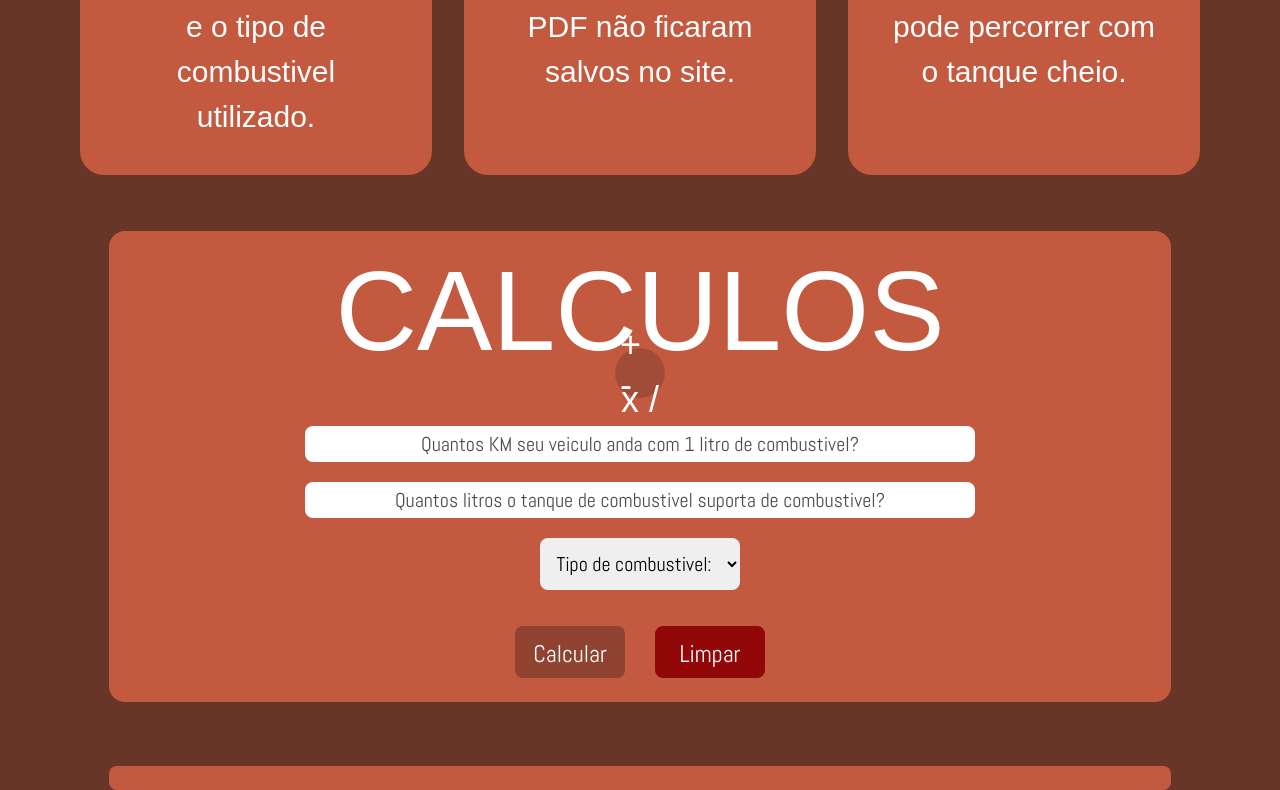
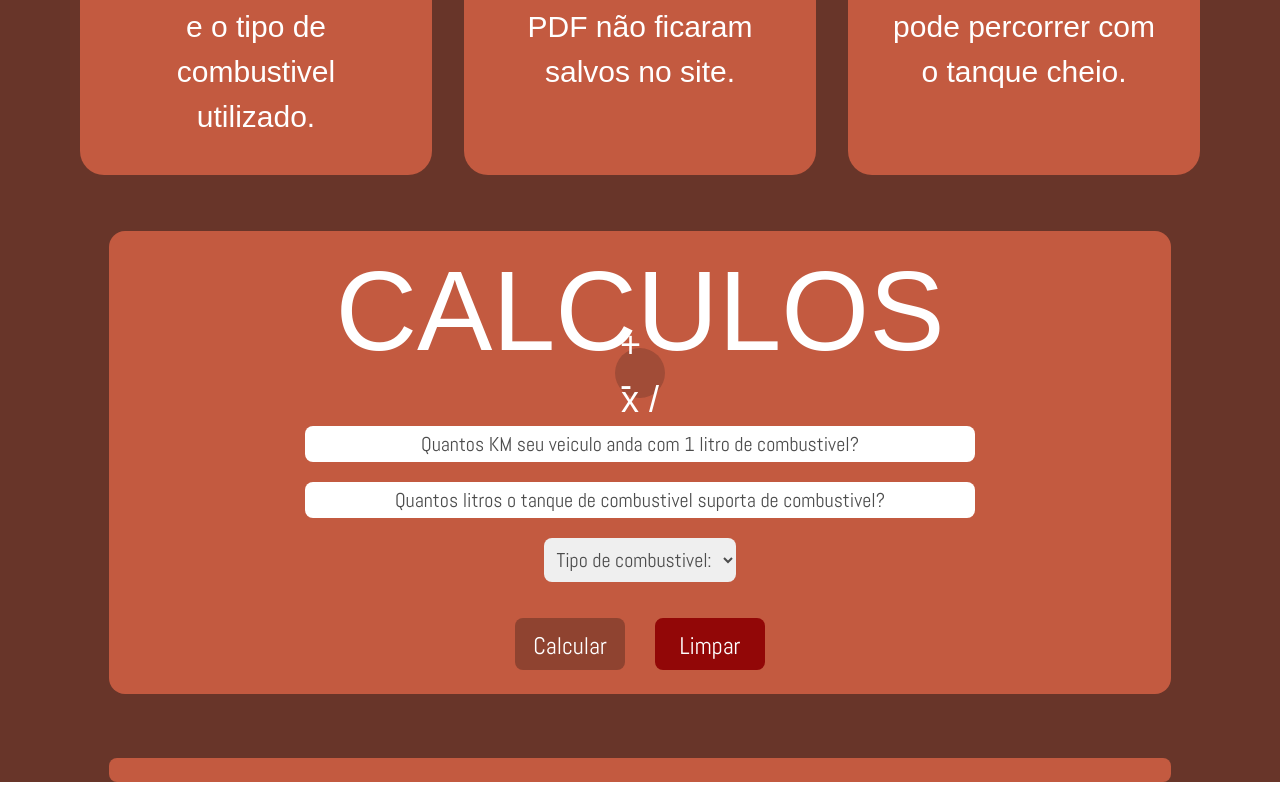
Before and after one commit to Guilherme-Ferreira-Tombini/Fisher-combustion, a Next.js app: page / in a window 1280 px wide. Shown: the part 1459-2249 px from the top of the page. Built offline with nearby package versions, Linux system fonts and the light colour scheme; a web font is replaced by a local one.

Commit message:
style: modified text color of 'select'

```diff
--- a/src/app/components/Calculate.tsx
+++ b/src/app/components/Calculate.tsx
@@ -92,7 +92,7 @@ export default function Calculate(){
                  placeholder="Quantos litros o tanque de combustivel suporta de combustivel?"
                  onChange={(e) => setTanqueTotal(e.target.value)}/>
                <select
-                 className="rounded-lg text-center text-xl placeholder-[#4C4C4C] text-black p-3 mt-5"
+                 className="rounded-lg text-center text-xl p-2 mt-5 text-[#4C4C4C]"
                  name="combustion"
                  id="combustion"
                  value={combustivel}
```
